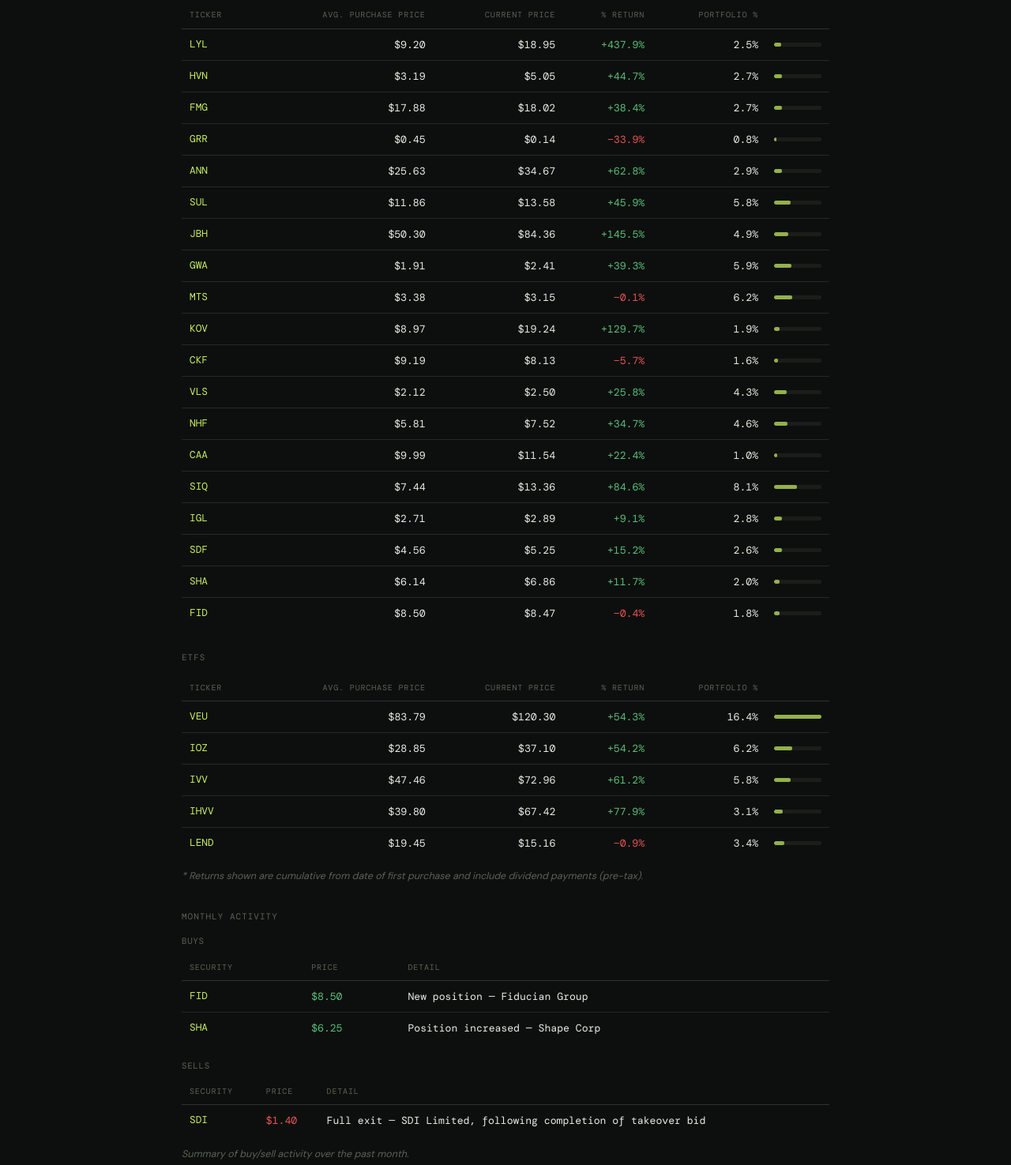
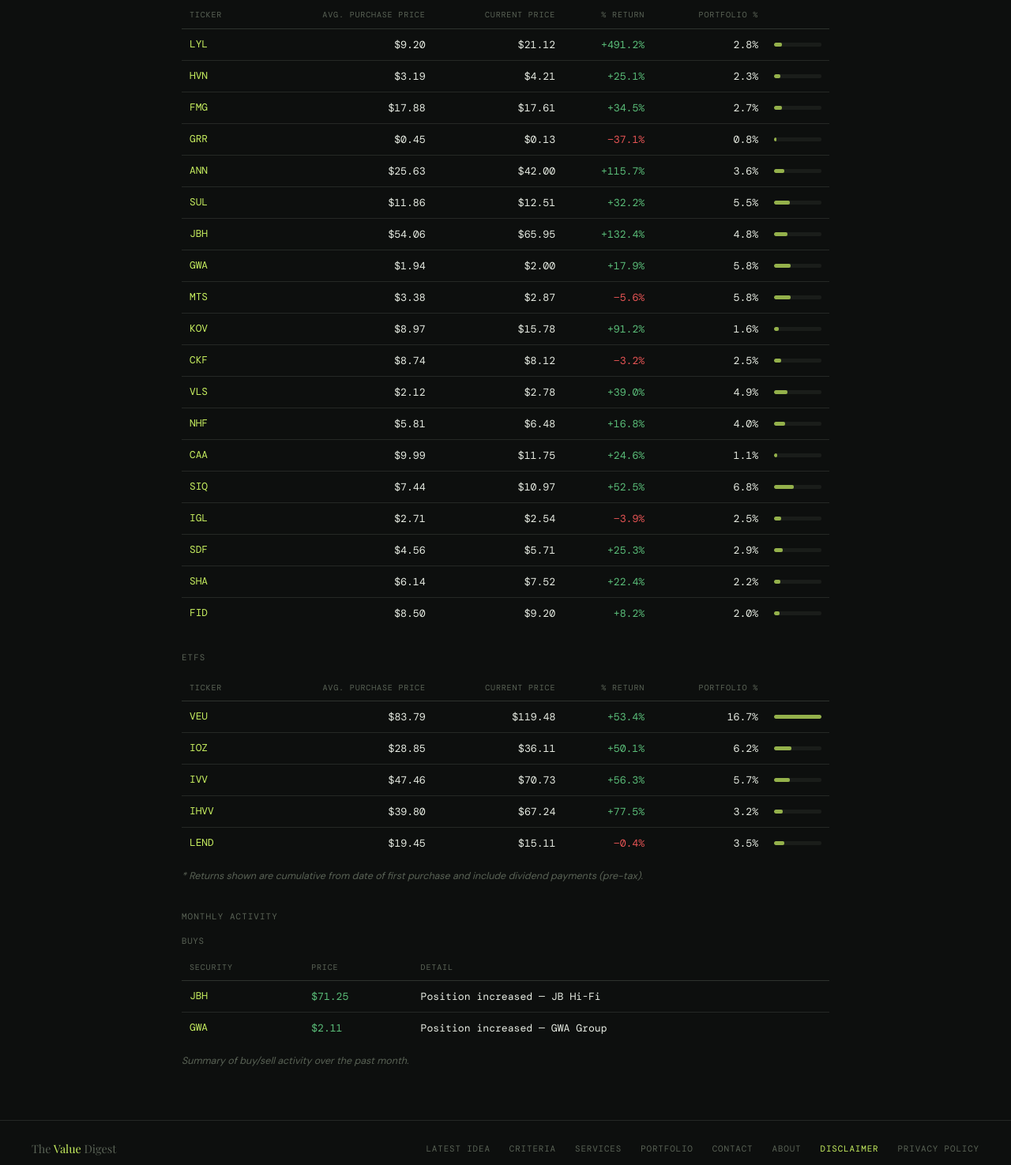
Before and after one commit to ValueDigest/The-Value-Digest, a plain HTML site: page portfolio.html in a window 1280 px wide. Shown: the part 545-2020 px from the top of the page at 79% size. Drawn offline with nearby package versions, Linux system fonts and the light colour scheme.

Commit message:
Add files via upload

```diff
--- a/portfolio.html
+++ b/portfolio.html
@@ -28,14 +28,14 @@
 <a class="back-btn" href="index.html">← Back</a>
 <div class="page-title">The portfolio</div>
 </div>
-<div class="portfolio-date">Current portfolio as of 8 August 2026</div>
+<div class="portfolio-date">Current portfolio as of 9 September 2026</div>
 <div class="portfolio-disclaimer">
 <strong>Important:</strong> Nothing contained within this page constitutes financial advice, nor is it a recommendation to buy, sell or hold any security. Past performance is not indicative of future results. Always seek advice from a licensed financial adviser before making investment decisions.
 </div>
 <div class="portfolio-stats">
 <div class="pstat"><div class="pstat-num">2021</div><div class="pstat-label">Inception date</div></div>
-<div class="pstat"><div class="pstat-num">+61.4%</div><div class="pstat-label">Total return — pre costs &amp; tax (since inception)</div></div>
-<div class="pstat"><div class="pstat-num">+59.6%</div><div class="pstat-label">Total return — post costs &amp; tax (since inception)</div></div>
+<div class="pstat"><div class="pstat-num">+59.0%</div><div class="pstat-label">Total return — pre costs &amp; tax (since inception)</div></div>
+<div class="pstat"><div class="pstat-num">+57.3%</div><div class="pstat-label">Total return — post costs &amp; tax (since inception)</div></div>
 </div>
 <div class="section-label">Australian equities</div>
 <table class="port-table">
@@ -50,25 +50,25 @@
 </tr>
 </thead>
 <tbody>
-<tr><td class="t-ticker">LYL</td><td class="t-num">$9.20</td><td class="t-num">$18.95</td><td class="t-num t-green">+437.9%</td><td class="t-num">2.5%</td><td class="bar-cell"><div class="bar-wrap"><div class="bar-fill" style="width:15%"></div></div></td></tr>
-<tr><td class="t-ticker">HVN</td><td class="t-num">$3.19</td><td class="t-num">$5.05</td><td class="t-num t-green">+44.7%</td><td class="t-num">2.7%</td><td class="bar-cell"><div class="bar-wrap"><div class="bar-fill" style="width:17%"></div></div></td></tr>
-<tr><td class="t-ticker">FMG</td><td class="t-num">$17.88</td><td class="t-num">$18.02</td><td class="t-num t-green">+38.4%</td><td class="t-num">2.7%</td><td class="bar-cell"><div class="bar-wrap"><div class="bar-fill" style="width:16%"></div></div></td></tr>
-<tr><td class="t-ticker">GRR</td><td class="t-num">$0.45</td><td class="t-num">$0.14</td><td class="t-num t-red">−33.9%</td><td class="t-num">0.8%</td><td class="bar-cell"><div class="bar-wrap"><div class="bar-fill" style="width:5%"></div></div></td></tr>
-<tr><td class="t-ticker">ANN</td><td class="t-num">$25.63</td><td class="t-num">$34.67</td><td class="t-num t-green">+62.8%</td><td class="t-num">2.9%</td><td class="bar-cell"><div class="bar-wrap"><div class="bar-fill" style="width:17%"></div></div></td></tr>
-<tr><td class="t-ticker">SUL</td><td class="t-num">$11.86</td><td class="t-num">$13.58</td><td class="t-num t-green">+45.9%</td><td class="t-num">5.8%</td><td class="bar-cell"><div class="bar-wrap"><div class="bar-fill" style="width:35%"></div></div></td></tr>
-<tr><td class="t-ticker">JBH</td><td class="t-num">$50.30</td><td class="t-num">$84.36</td><td class="t-num t-green">+145.5%</td><td class="t-num">4.9%</td><td class="bar-cell"><div class="bar-wrap"><div class="bar-fill" style="width:30%"></div></div></td></tr>
-<tr><td class="t-ticker">GWA</td><td class="t-num">$1.91</td><td class="t-num">$2.41</td><td class="t-num t-green">+39.3%</td><td class="t-num">5.9%</td><td class="bar-cell"><div class="bar-wrap"><div class="bar-fill" style="width:36%"></div></div></td></tr>
-<tr><td class="t-ticker">MTS</td><td class="t-num">$3.38</td><td class="t-num">$3.15</td><td class="t-num t-red">−0.1%</td><td class="t-num">6.2%</td><td class="bar-cell"><div class="bar-wrap"><div class="bar-fill" style="width:38%"></div></div></td></tr>
-<tr><td class="t-ticker">KOV</td><td class="t-num">$8.97</td><td class="t-num">$19.24</td><td class="t-num t-green">+129.7%</td><td class="t-num">1.9%</td><td class="bar-cell"><div class="bar-wrap"><div class="bar-fill" style="width:12%"></div></div></td></tr>
-<tr><td class="t-ticker">CKF</td><td class="t-num">$9.19</td><td class="t-num">$8.13</td><td class="t-num t-red">−5.7%</td><td class="t-num">1.6%</td><td class="bar-cell"><div class="bar-wrap"><div class="bar-fill" style="width:9%"></div></div></td></tr>
-<tr><td class="t-ticker">VLS</td><td class="t-num">$2.12</td><td class="t-num">$2.50</td><td class="t-num t-green">+25.8%</td><td class="t-num">4.3%</td><td class="bar-cell"><div class="bar-wrap"><div class="bar-fill" style="width:26%"></div></div></td></tr>
-<tr><td class="t-ticker">NHF</td><td class="t-num">$5.81</td><td class="t-num">$7.52</td><td class="t-num t-green">+34.7%</td><td class="t-num">4.6%</td><td class="bar-cell"><div class="bar-wrap"><div class="bar-fill" style="width:28%"></div></div></td></tr>
-<tr><td class="t-ticker">CAA</td><td class="t-num">$9.99</td><td class="t-num">$11.54</td><td class="t-num t-green">+22.4%</td><td class="t-num">1.0%</td><td class="bar-cell"><div class="bar-wrap"><div class="bar-fill" style="width:6%"></div></div></td></tr>
-<tr><td class="t-ticker">SIQ</td><td class="t-num">$7.44</td><td class="t-num">$13.36</td><td class="t-num t-green">+84.6%</td><td class="t-num">8.1%</td><td class="bar-cell"><div class="bar-wrap"><div class="bar-fill" style="width:49%"></div></div></td></tr>
-<tr><td class="t-ticker">IGL</td><td class="t-num">$2.71</td><td class="t-num">$2.89</td><td class="t-num t-green">+9.1%</td><td class="t-num">2.8%</td><td class="bar-cell"><div class="bar-wrap"><div class="bar-fill" style="width:17%"></div></div></td></tr>
-<tr><td class="t-ticker">SDF</td><td class="t-num">$4.56</td><td class="t-num">$5.25</td><td class="t-num t-green">+15.2%</td><td class="t-num">2.6%</td><td class="bar-cell"><div class="bar-wrap"><div class="bar-fill" style="width:16%"></div></div></td></tr>
-<tr><td class="t-ticker">SHA</td><td class="t-num">$6.14</td><td class="t-num">$6.86</td><td class="t-num t-green">+11.7%</td><td class="t-num">2.0%</td><td class="bar-cell"><div class="bar-wrap"><div class="bar-fill" style="width:12%"></div></div></td></tr>
-<tr><td class="t-ticker">FID</td><td class="t-num">$8.50</td><td class="t-num">$8.47</td><td class="t-num t-red">−0.4%</td><td class="t-num">1.8%</td><td class="bar-cell"><div class="bar-wrap"><div class="bar-fill" style="width:11%"></div></div></td></tr>
+<tr><td class="t-ticker">LYL</td><td class="t-num">$9.20</td><td class="t-num">$21.12</td><td class="t-num t-green">+491.2%</td><td class="t-num">2.8%</td><td class="bar-cell"><div class="bar-wrap"><div class="bar-fill" style="width:17%"></div></div></td></tr>
+<tr><td class="t-ticker">HVN</td><td class="t-num">$3.19</td><td class="t-num">$4.21</td><td class="t-num t-green">+25.1%</td><td class="t-num">2.3%</td><td class="bar-cell"><div class="bar-wrap"><div class="bar-fill" style="width:14%"></div></div></td></tr>
+<tr><td class="t-ticker">FMG</td><td class="t-num">$17.88</td><td class="t-num">$17.61</td><td class="t-num t-green">+34.5%</td><td class="t-num">2.7%</td><td class="bar-cell"><div class="bar-wrap"><div class="bar-fill" style="width:16%"></div></div></td></tr>
+<tr><td class="t-ticker">GRR</td><td class="t-num">$0.45</td><td class="t-num">$0.13</td><td class="t-num t-red">−37.1%</td><td class="t-num">0.8%</td><td class="bar-cell"><div class="bar-wrap"><div class="bar-fill" style="width:5%"></div></div></td></tr>
+<tr><td class="t-ticker">ANN</td><td class="t-num">$25.63</td><td class="t-num">$42.00</td><td class="t-num t-green">+115.7%</td><td class="t-num">3.6%</td><td class="bar-cell"><div class="bar-wrap"><div class="bar-fill" style="width:21%"></div></div></td></tr>
+<tr><td class="t-ticker">SUL</td><td class="t-num">$11.86</td><td class="t-num">$12.51</td><td class="t-num t-green">+32.2%</td><td class="t-num">5.5%</td><td class="bar-cell"><div class="bar-wrap"><div class="bar-fill" style="width:33%"></div></div></td></tr>
+<tr><td class="t-ticker">JBH</td><td class="t-num">$54.06</td><td class="t-num">$65.95</td><td class="t-num t-green">+132.4%</td><td class="t-num">4.8%</td><td class="bar-cell"><div class="bar-wrap"><div class="bar-fill" style="width:29%"></div></div></td></tr>
+<tr><td class="t-ticker">GWA</td><td class="t-num">$1.94</td><td class="t-num">$2.00</td><td class="t-num t-green">+17.9%</td><td class="t-num">5.8%</td><td class="bar-cell"><div class="bar-wrap"><div class="bar-fill" style="width:35%"></div></div></td></tr>
+<tr><td class="t-ticker">MTS</td><td class="t-num">$3.38</td><td class="t-num">$2.87</td><td class="t-num t-red">−5.6%</td><td class="t-num">5.8%</td><td class="bar-cell"><div class="bar-wrap"><div class="bar-fill" style="width:35%"></div></div></td></tr>
+<tr><td class="t-ticker">KOV</td><td class="t-num">$8.97</td><td class="t-num">$15.78</td><td class="t-num t-green">+91.2%</td><td class="t-num">1.6%</td><td class="bar-cell"><div class="bar-wrap"><div class="bar-fill" style="width:10%"></div></div></td></tr>
+<tr><td class="t-ticker">CKF</td><td class="t-num">$8.74</td><td class="t-num">$8.12</td><td class="t-num t-red">−3.2%</td><td class="t-num">2.5%</td><td class="bar-cell"><div class="bar-wrap"><div class="bar-fill" style="width:15%"></div></div></td></tr>
+<tr><td class="t-ticker">VLS</td><td class="t-num">$2.12</td><td class="t-num">$2.78</td><td class="t-num t-green">+39.0%</td><td class="t-num">4.9%</td><td class="bar-cell"><div class="bar-wrap"><div class="bar-fill" style="width:29%"></div></div></td></tr>
+<tr><td class="t-ticker">NHF</td><td class="t-num">$5.81</td><td class="t-num">$6.48</td><td class="t-num t-green">+16.8%</td><td class="t-num">4.0%</td><td class="bar-cell"><div class="bar-wrap"><div class="bar-fill" style="width:24%"></div></div></td></tr>
+<tr><td class="t-ticker">CAA</td><td class="t-num">$9.99</td><td class="t-num">$11.75</td><td class="t-num t-green">+24.6%</td><td class="t-num">1.1%</td><td class="bar-cell"><div class="bar-wrap"><div class="bar-fill" style="width:6%"></div></div></td></tr>
+<tr><td class="t-ticker">SIQ</td><td class="t-num">$7.44</td><td class="t-num">$10.97</td><td class="t-num t-green">+52.5%</td><td class="t-num">6.8%</td><td class="bar-cell"><div class="bar-wrap"><div class="bar-fill" style="width:41%"></div></div></td></tr>
+<tr><td class="t-ticker">IGL</td><td class="t-num">$2.71</td><td class="t-num">$2.54</td><td class="t-num t-red">−3.9%</td><td class="t-num">2.5%</td><td class="bar-cell"><div class="bar-wrap"><div class="bar-fill" style="width:15%"></div></div></td></tr>
+<tr><td class="t-ticker">SDF</td><td class="t-num">$4.56</td><td class="t-num">$5.71</td><td class="t-num t-green">+25.3%</td><td class="t-num">2.9%</td><td class="bar-cell"><div class="bar-wrap"><div class="bar-fill" style="width:18%"></div></div></td></tr>
+<tr><td class="t-ticker">SHA</td><td class="t-num">$6.14</td><td class="t-num">$7.52</td><td class="t-num t-green">+22.4%</td><td class="t-num">2.2%</td><td class="bar-cell"><div class="bar-wrap"><div class="bar-fill" style="width:13%"></div></div></td></tr>
+<tr><td class="t-ticker">FID</td><td class="t-num">$8.50</td><td class="t-num">$9.20</td><td class="t-num t-green">+8.2%</td><td class="t-num">2.0%</td><td class="bar-cell"><div class="bar-wrap"><div class="bar-fill" style="width:12%"></div></div></td></tr>
 </tbody>
 </table>
 <div class="section-label">ETFs</div>
@@ -84,11 +84,11 @@
 </tr>
 </thead>
 <tbody>
-<tr><td class="t-ticker">VEU</td><td class="t-num">$83.79</td><td class="t-num">$120.30</td><td class="t-num t-green">+54.3%</td><td class="t-num">16.4%</td><td class="bar-cell"><div class="bar-wrap"><div class="bar-fill" style="width:100%"></div></div></td></tr>
-<tr><td class="t-ticker">IOZ</td><td class="t-num">$28.85</td><td class="t-num">$37.10</td><td class="t-num t-green">+54.2%</td><td class="t-num">6.2%</td><td class="bar-cell"><div class="bar-wrap"><div class="bar-fill" style="width:38%"></div></div></td></tr>
-<tr><td class="t-ticker">IVV</td><td class="t-num">$47.46</td><td class="t-num">$72.96</td><td class="t-num t-green">+61.2%</td><td class="t-num">5.8%</td><td class="bar-cell"><div class="bar-wrap"><div class="bar-fill" style="width:35%"></div></div></td></tr>
-<tr><td class="t-ticker">IHVV</td><td class="t-num">$39.80</td><td class="t-num">$67.42</td><td class="t-num t-green">+77.9%</td><td class="t-num">3.1%</td><td class="bar-cell"><div class="bar-wrap"><div class="bar-fill" style="width:19%"></div></div></td></tr>
-<tr><td class="t-ticker">LEND</td><td class="t-num">$19.45</td><td class="t-num">$15.16</td><td class="t-num t-red">−0.9%</td><td class="t-num">3.4%</td><td class="bar-cell"><div class="bar-wrap"><div class="bar-fill" style="width:21%"></div></div></td></tr>
+<tr><td class="t-ticker">VEU</td><td class="t-num">$83.79</td><td class="t-num">$119.48</td><td class="t-num t-green">+53.4%</td><td class="t-num">16.7%</td><td class="bar-cell"><div class="bar-wrap"><div class="bar-fill" style="width:100%"></div></div></td></tr>
+<tr><td class="t-ticker">IOZ</td><td class="t-num">$28.85</td><td class="t-num">$36.11</td><td class="t-num t-green">+50.1%</td><td class="t-num">6.2%</td><td class="bar-cell"><div class="bar-wrap"><div class="bar-fill" style="width:37%"></div></div></td></tr>
+<tr><td class="t-ticker">IVV</td><td class="t-num">$47.46</td><td class="t-num">$70.73</td><td class="t-num t-green">+56.3%</td><td class="t-num">5.7%</td><td class="bar-cell"><div class="bar-wrap"><div class="bar-fill" style="width:34%"></div></div></td></tr>
+<tr><td class="t-ticker">IHVV</td><td class="t-num">$39.80</td><td class="t-num">$67.24</td><td class="t-num t-green">+77.5%</td><td class="t-num">3.2%</td><td class="bar-cell"><div class="bar-wrap"><div class="bar-fill" style="width:19%"></div></div></td></tr>
+<tr><td class="t-ticker">LEND</td><td class="t-num">$19.45</td><td class="t-num">$15.11</td><td class="t-num t-red">−0.4%</td><td class="t-num">3.5%</td><td class="bar-cell"><div class="bar-wrap"><div class="bar-fill" style="width:21%"></div></div></td></tr>
 </tbody>
 </table>
 <p class="table-note">* Returns shown are cumulative from date of first purchase and include dividend payments (pre-tax).</p>
@@ -105,22 +105,8 @@
 </tr>
 </thead>
 <tbody>
-<tr><td class="t-ticker">FID</td><td class="t-num t-green" style="text-align:left">$8.50</td><td class="t-num" style="text-align:left">New position — Fiducian Group</td></tr>
-<tr><td class="t-ticker">SHA</td><td class="t-num t-green" style="text-align:left">$6.25</td><td class="t-num" style="text-align:left">Position increased — Shape Corp</td></tr>
-</tbody>
-</table>
-
-<div style="font-family:var(--mono);font-size:0.68rem;color:var(--text3);letter-spacing:0.06em;margin-top:1.25rem;margin-bottom:0.5rem;">SELLS</div>
-<table class="port-table">
-<thead>
-<tr>
-<th style="text-align:left">Security</th>
-<th style="text-align:left">Price</th>
-<th style="text-align:left">Detail</th>
-</tr>
-</thead>
-<tbody>
-<tr><td class="t-ticker">SDI</td><td class="t-num t-red" style="text-align:left">$1.40</td><td class="t-num" style="text-align:left">Full exit — SDI Limited, following completion of takeover bid</td></tr>
+<tr><td class="t-ticker">JBH</td><td class="t-num t-green" style="text-align:left">$71.25</td><td class="t-num" style="text-align:left">Position increased — JB Hi-Fi</td></tr>
+<tr><td class="t-ticker">GWA</td><td class="t-num t-green" style="text-align:left">$2.11</td><td class="t-num" style="text-align:left">Position increased — GWA Group</td></tr>
 </tbody>
 </table>
 <p class="table-note">Summary of buy/sell activity over the past month.</p>
```
